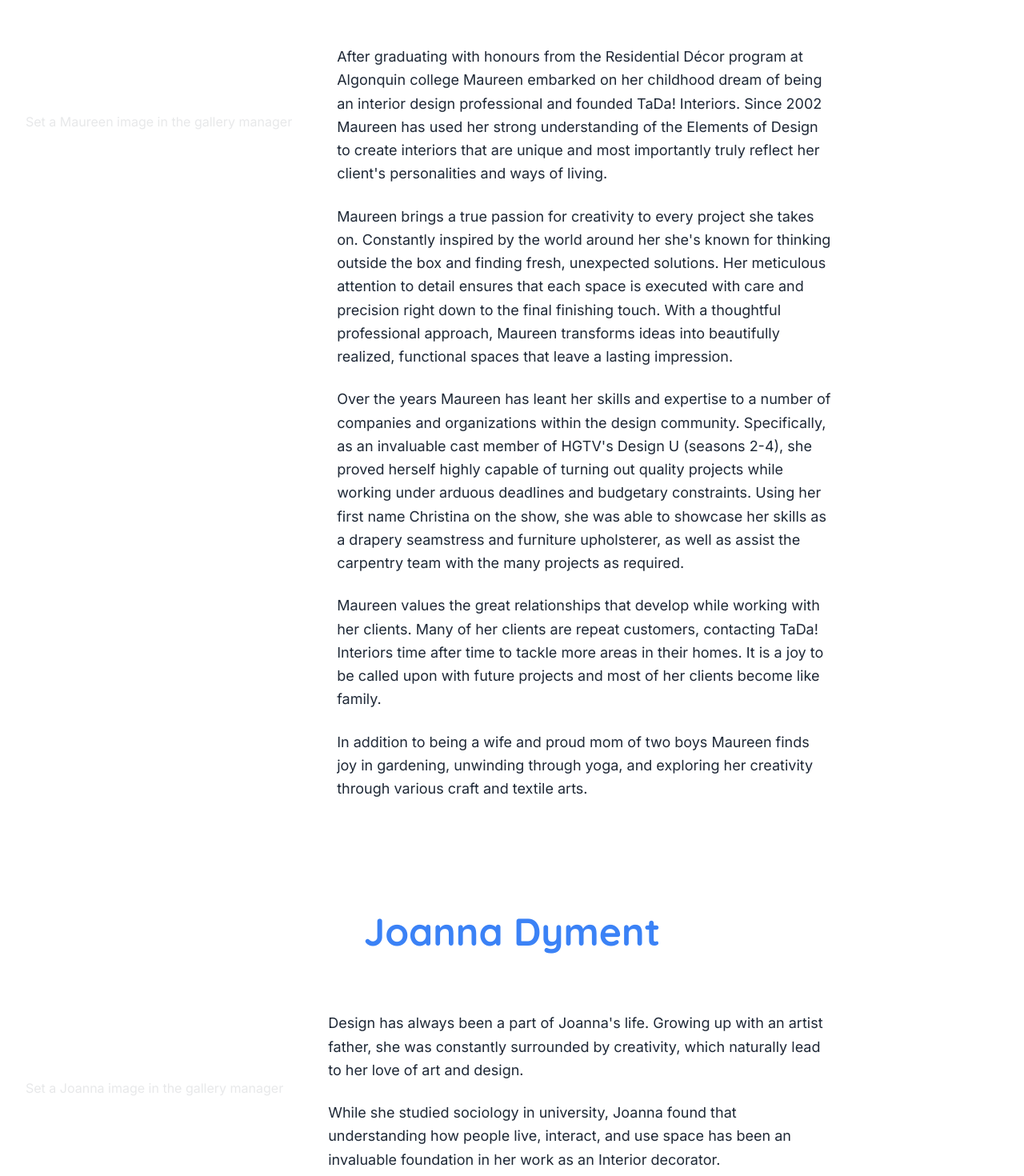
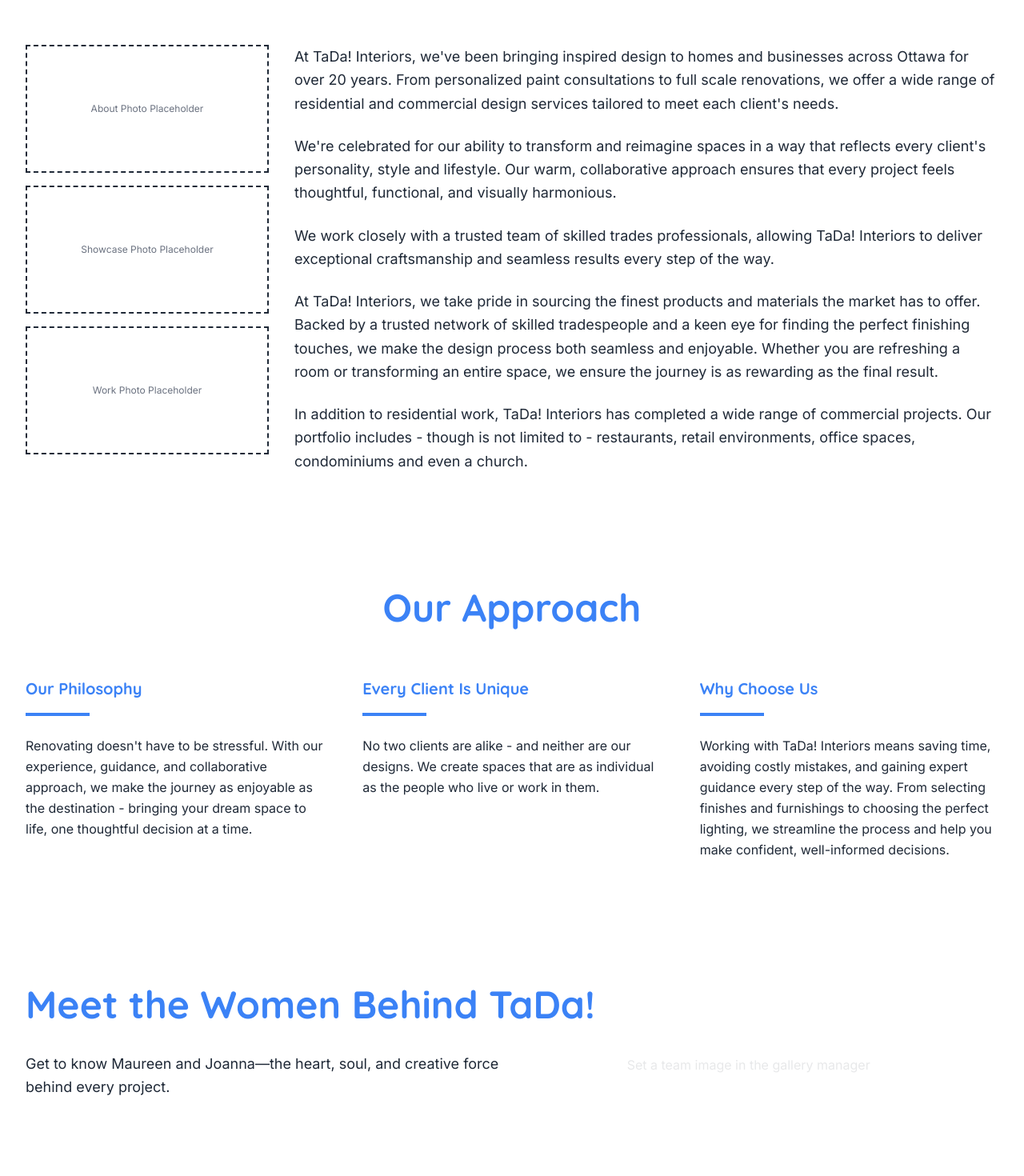
Before and after one commit to Hattron/tadasite, a Next.js app: page /about in a window 1280 px wide. Shown: the part 240-1710 px from the top of the page at 80% size. Built offline with nearby package versions, Linux system fonts and the light colour scheme; no server answers; the database is empty.

Commit message:
Redesigned about page

```diff
--- a/app/about/page.tsx
+++ b/app/about/page.tsx
@@ -2,14 +2,95 @@
 import MaureenBio from '@/components/MaureenBio';
 import JoannaBio from '@/components/JoannaBio';
 import OurApproach from '@/components/OurApproach';
+import { getTeamImage } from '@/lib/image-actions';
+import { imagekitConfig } from '@/lib/imagekit';
+import ImageFrame from '@/components/ui/ImageFrame';
 
-export default function AboutPage() {
+// Helper function to extract path from ImageKit URL
+const getImagePath = (fullUrl: string) => {
+  return fullUrl.replace(/^https:\/\/ik\.imagekit\.io\/[^\/]+/, '');
+};
+
+export default async function AboutPage() {
+  const teamImage = await getTeamImage();
+
   return (
     <div className="pt-20 md:pt-24">
+      <Team />
+      <OurApproach />
+
+      {/* Meet the Women Behind TaDa! Header Section */}
+      <section
+        className="px-8"
+        style={{
+          backgroundColor: 'var(--color-background)',
+          paddingTop: 'var(--spacing-3xl)',
+          paddingBottom: 'var(--spacing-xl)'
+        }}
+      >
+        <div style={{ maxWidth: 'var(--container-max-width)' }} className="mx-auto">
+          <div className="flex flex-col lg:flex-row items-start">
+            {/* Text Content */}
+            <div style={{ marginRight: 'var(--spacing-lg)' }}>
+              <h2
+                className="font-bold"
+                style={{
+                  color: 'var(--color-primary)',
+                  fontFamily: 'var(--font-primary)',
+                  fontSize: 'var(--font-size-5xl)',
+                  marginBottom: 'var(--spacing-lg)'
+                }}
+              >
+                Meet the Women Behind TaDa!
+              </h2>
+
+              <p
+                className="leading-relaxed"
+                style={{
+                  color: 'var(--color-text)',
+                  fontFamily: 'var(--font-secondary)',
+                  fontSize: 'var(--font-size-lg)',
+                  maxWidth: '600px'
+                }}
+              >
+                Get to know Maureen and Joanna—the heart, soul, and creative force behind every project.
+              </p>
+            </div>
+
+            {/* Team Image */}
+            <div
+              className="flex items-start flex-shrink-0"
+              style={{ padding: 'var(--spacing-md)' }}
+            >
+              {teamImage ? (
+                <ImageFrame variant="default">
+                  <img
+                    src={`${imagekitConfig.urlEndpoint}${getImagePath(teamImage.imagekitUrl)}?tr=w-300,h-300,q-90`}
+                    alt={teamImage.alt || 'TaDa! Interiors Team'}
+                    className="h-auto"
+                    style={{ maxWidth: 'var(--image-about-medium-max-width)', display: 'block' }}
+                  />
+                </ImageFrame>
+              ) : (
+                <div
+                  className="h-48 flex items-center justify-center"
+                  style={{ maxWidth: 'var(--image-about-medium-max-width)', opacity: 0.1 }}
+                >
+                  <p
+                    className="text-center"
+                    style={{ color: 'var(--color-text)', fontFamily: 'var(--font-secondary)', fontSize: 'var(--font-size-base)' }}
+                  >
+                    Set a team image in the gallery manager
+                  </p>
+                </div>
+              )}
+            </div>
+          </div>
+        </div>
+      </section>
+
       <MaureenBio />
       <JoannaBio />
-      <Team />
-      <OurApproach />
     </div>
   );
 }
--- a/components/OurApproach.tsx
+++ b/components/OurApproach.tsx
@@ -14,7 +14,7 @@
 
         {/* Three Column Layout */}
         <div className="grid grid-cols-1 md:grid-cols-3 gap-12">
-          {/* Column 1: TaDa! Thoughts */}
+          {/* Column 1: Our Philosophy */}
           <div className="space-y-4">
             <h3
               className="text-xl font-bold mb-4"
@@ -23,7 +23,7 @@
                 fontFamily: 'var(--font-primary)'
               }}
             >
-              TADA! THOUGHTS:
+              Our Philosophy
             </h3>
             <div
               className="w-20 h-1 mb-6"
@@ -45,8 +45,17 @@
             </p>
           </div>
 
-          {/* Column 2: Individual Approach */}
+          {/* Column 2: Every Client Is Unique */}
           <div className="space-y-4">
+            <h3
+              className="text-xl font-bold mb-4"
+              style={{
+                color: 'var(--color-primary)',
+                fontFamily: 'var(--font-primary)'
+              }}
+            >
+              Every Client Is Unique
+            </h3>
             <div
               className="w-20 h-1 mb-6"
               style={{ backgroundColor: 'var(--color-primary)' }}
@@ -65,7 +74,7 @@
             </p>
           </div>
 
-          {/* Column 3: Why Hire TaDa! */}
+          {/* Column 3: Why Choose Us */}
           <div className="space-y-4">
             <h3
               className="text-xl font-bold mb-4"
@@ -74,7 +83,7 @@
                 fontFamily: 'var(--font-primary)'
               }}
             >
-              Why Hire TaDa! Interiors?
+              Why Choose Us
             </h3>
             <div
               className="w-20 h-1 mb-6"
--- a/components/Team.tsx
+++ b/components/Team.tsx
@@ -1,6 +1,7 @@
-import { getTeamImage } from '@/lib/image-actions';
+import { getTeamImage, getAboutUsImage, getFirstImage, getSecondImage } from '@/lib/image-actions';
 import { imagekitConfig } from '@/lib/imagekit';
 import ImageFrame from '@/components/ui/ImageFrame';
+import Link from 'next/link';
 
 // Helper function to extract path from ImageKit URL
 const getImagePath = (fullUrl: string) => {
@@ -8,7 +9,11 @@
 };
 
 export default async function Team() {
-  const teamImage = await getTeamImage();
+  const [aboutUsImage, firstImage, secondImage] = await Promise.all([
+    getAboutUsImage(),
+    getFirstImage(),
+    getSecondImage()
+  ]);
 
   return (
     <section
@@ -32,38 +37,111 @@
           About TaDa! Interiors
         </h1>
 
-        <div
-          className="grid grid-cols-1 lg:[grid-template-columns:auto_1fr] items-start place-items-start"
-          style={{ gap: 'var(--spacing-about-image-gap-tight)' }}
-        >
-          {/* Image Section */}
-          <div className="flex items-start pr-4 md:pr-8 lg:pr-12">
-            {teamImage ? (
+        {/* Content Section with Images */}
+        <div className="flex flex-col lg:flex-row" style={{ gap: 'var(--spacing-xl)' }}>
+          {/* Left Side - Images Column */}
+          <div className="flex flex-col lg:w-1/4" style={{ gap: 'var(--spacing-md)' }}>
+            {/* About Us Image */}
+            <div>
+              {aboutUsImage ? (
                 <ImageFrame variant="default">
                   <img
-                  src={`${imagekitConfig.urlEndpoint}${getImagePath(teamImage.imagekitUrl)}?tr=w-300,h-300,q-90`}
-                  alt={teamImage.alt || 'TaDa! Interiors Team'}
-                  className="h-auto"
-                  style={{ maxWidth: 'var(--image-about-medium-max-width)', display: 'block' }}
+                    src={`${imagekitConfig.urlEndpoint}${getImagePath(aboutUsImage.imagekitUrl)}?tr=w-250,h-200,q-90`}
+                    alt={aboutUsImage.alt || 'About TaDa! Interiors'}
+                    className="w-full h-auto"
+                    style={{ display: 'block' }}
                   />
                 </ImageFrame>
               ) : (
                 <div
-                className="h-48 flex items-center justify-center"
-                style={{ maxWidth: 'var(--image-about-medium-max-width)', opacity: 0.1 }}
+                  className="w-full h-40 flex items-center justify-center border-2 border-dashed"
+                  style={{
+                    borderColor: 'var(--color-border)',
+                    backgroundColor: 'var(--color-background-muted)'
+                  }}
                 >
                   <p
-                  className="text-center"
-                  style={{ color: 'var(--color-text)', fontFamily: 'var(--font-secondary)', fontSize: 'var(--font-size-base)' }}
+                    className="text-center text-xs px-2"
+                    style={{
+                      color: 'var(--color-text-muted)',
+                      fontFamily: 'var(--font-secondary)'
+                    }}
                   >
-                  Set a team image in the gallery manager
+                    About Photo Placeholder
                   </p>
                 </div>
               )}
             </div>
 
-          {/* Content Section */}
-          <div className="flex flex-col w-full lg:w-3/4" style={{ gap: 'var(--spacing-lg)' }}>
+            {/* First Filler Image */}
+            <div>
+              {firstImage ? (
+                <ImageFrame variant="default">
+                  <img
+                    src={`${imagekitConfig.urlEndpoint}${getImagePath(firstImage.imagekitUrl)}?tr=w-250,h-200,q-90`}
+                    alt={firstImage.alt || 'TaDa! Interiors Showcase'}
+                    className="w-full h-auto"
+                    style={{ display: 'block' }}
+                  />
+                </ImageFrame>
+              ) : (
+                <div
+                  className="w-full h-40 flex items-center justify-center border-2 border-dashed"
+                  style={{
+                    borderColor: 'var(--color-border)',
+                    backgroundColor: 'var(--color-background-muted)'
+                  }}
+                >
+                  <p
+                    className="text-center text-xs px-2"
+                    style={{
+                      color: 'var(--color-text-muted)',
+                      fontFamily: 'var(--font-secondary)'
+                    }}
+                  >
+                    Showcase Photo Placeholder
+                  </p>
+                </div>
+              )}
+            </div>
+
+            {/* Second Filler Image */}
+            <div>
+              {secondImage ? (
+                <ImageFrame variant="default">
+                  <img
+                    src={`${imagekitConfig.urlEndpoint}${getImagePath(secondImage.imagekitUrl)}?tr=w-250,h-200,q-90`}
+                    alt={secondImage.alt || 'TaDa! Interiors Work'}
+                    className="w-full h-auto"
+                    style={{ display: 'block' }}
+                  />
+                </ImageFrame>
+              ) : (
+                <div
+                  className="w-full h-40 flex items-center justify-center border-2 border-dashed"
+                  style={{
+                    borderColor: 'var(--color-border)',
+                    backgroundColor: 'var(--color-background-muted)'
+                  }}
+                >
+                  <p
+                    className="text-center text-xs px-2"
+                    style={{
+                      color: 'var(--color-text-muted)',
+                      fontFamily: 'var(--font-secondary)'
+                    }}
+                  >
+                    Work Photo Placeholder
+                  </p>
+                </div>
+              )}
+            </div>
+
+
+          </div>
+
+          {/* Right Side - Text Content */}
+          <div className="flex flex-col lg:flex-1" style={{ gap: 'var(--spacing-lg)' }}>
             <p
               className="leading-relaxed"
               style={{
```
Lines whose indentation alone changed are shown as unchanged.
